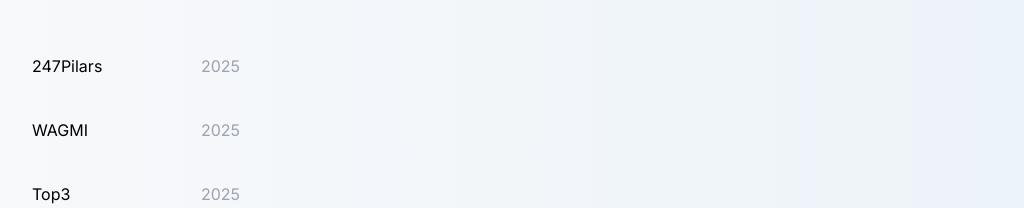
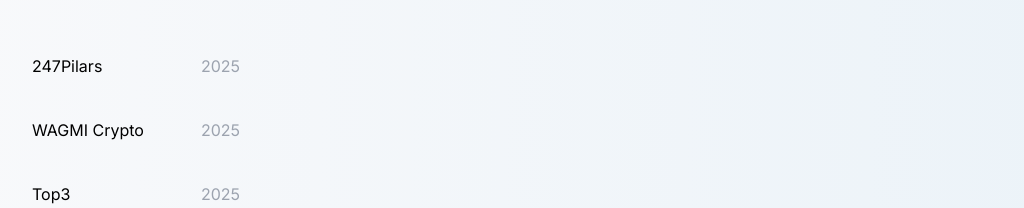
Before and after one commit to JoaDelVecchio/Portfoliov2, a React (Vite) app in the folder client/: page / in a window 1280 px wide. Shown: the part 110-318 px from the top of the page, without its empty margins (48-1072 px from the left). Built offline with nearby package versions, Linux system fonts and the light colour scheme.

Commit message:
change wagmi for wagmi crypto

```diff
--- a/client/src/data/projects.ts
+++ b/client/src/data/projects.ts
@@ -14,7 +14,7 @@ export const projects: IProject[] = [
   },
   {
     id: "WAGMI Crypto",
-    title: "WAGMI",
+    title: "WAGMI Crypto",
     video: isLocal
       ? "/videos/WAGMI.mp4"
       : "https://kkdaquubuhuwwawu.public.blob.vercel-storage.com/WAGMI-tRJiUXHKJwt54mCkOaTr0aIDJOAiwz",
```
